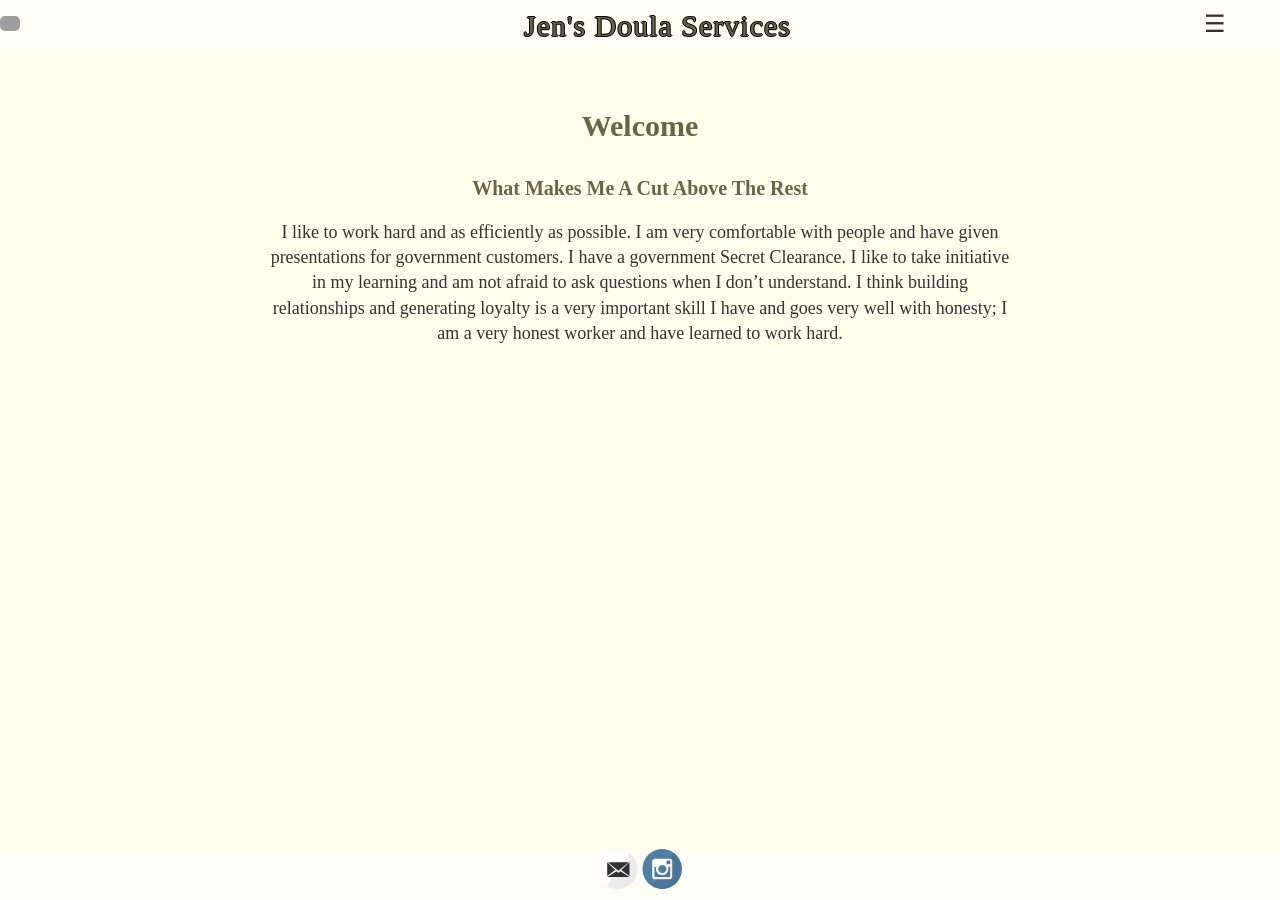
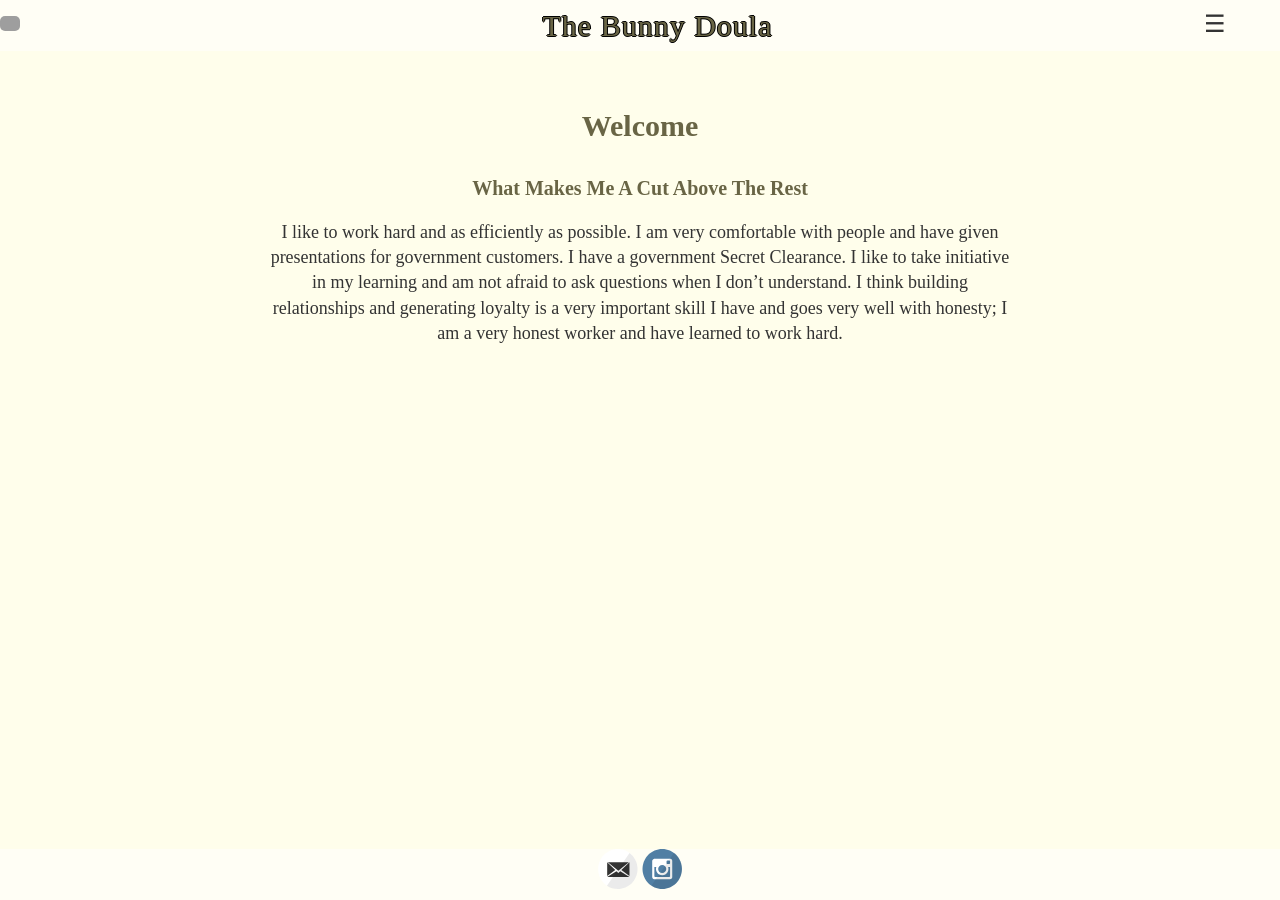
Before and after one commit to runzaga/TravelShacking.github.io, a Jekyll site: the page built from index.md, in a window 1280 px wide. Built offline with Jekyll 4.4.1, drawn with Linux system fonts in a browser that asks for light colours; grey boxes are pictures that could not be loaded.

Commit message:
Update _config.yml

```diff
--- a/_config.yml
+++ b/_config.yml
@@ -3,7 +3,7 @@
 #
 
 # Name of your site (displayed in the header)
-name: Jen's Doula Services
+name: The Bunny Doula
 
 # Short bio or description (displayed in the header)
 description: Making sure your special day goes well
```
